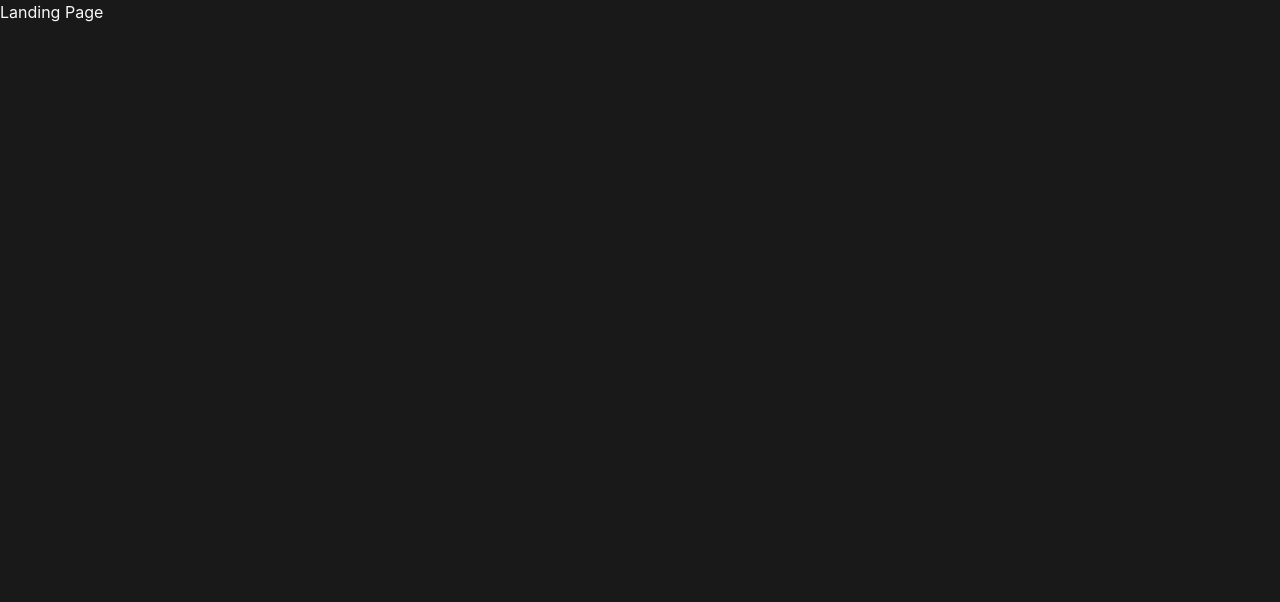
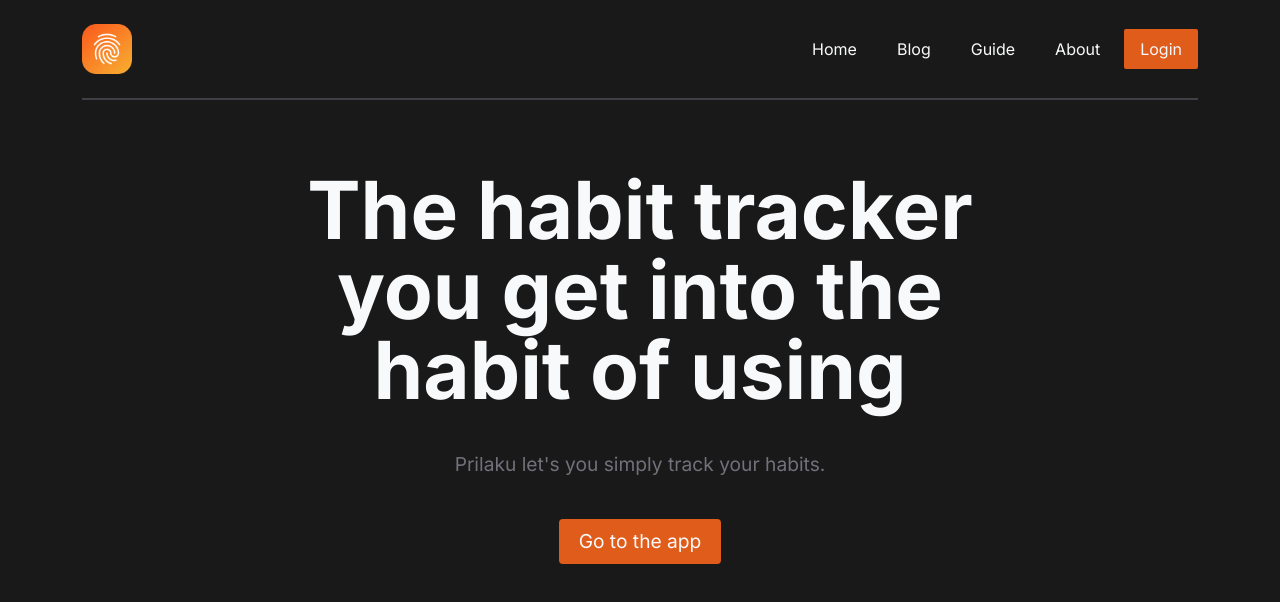
Before and after one commit to wardydev/prilaku-dicoding-capstone, a Next.js app: page / in a window 1280 px wide. Shown: the top 602 px of the page. Built offline with nearby package versions, Linux system fonts and the light colour scheme.

Commit message:
Landing page - hero section

```diff
--- a/pages/index.js
+++ b/pages/index.js
@@ -1,7 +1,33 @@
 import React from "react";
+import Logo from "../src/components/Logo";
 
 const Home = () => {
-  return <div>Landing Page</div>;
+  return (
+    <div className="landing container">
+      <div className="landing__header py-4 d-flex align-items-center justify-content-between">
+        <Logo />
+        <div className="landing__header__nav d-flex gap-2">
+          <a href="#">Home</a>
+          <a href="#">Blog</a>
+          <a href="#">Guide</a>
+          <a href="#">About</a>
+          <a href="#" class="btnLogin">
+            Login
+          </a>
+        </div>
+      </div>
+
+      <div className="landing__hero text-center">
+        <p className="landing__hero__title">
+          The habit tracker you get into the habit of using
+        </p>
+        <p className="landing__hero__subtitle">
+          Prilaku let's you simply track your habits.
+        </p>
+        <a href="#" className="landing__hero__cta">Go to the app</a>
+      </div>
+    </div>
+  );
 };
 
 export default Home;
--- a/styles/globals.css
+++ b/styles/globals.css
@@ -1,3 +1,5 @@
+@import url("https://fonts.googleapis.com/css2?family=Inter:wght@400;500;700&display=swap");
+
 html,
 body {
   background-color: #191919 !important;
@@ -8,7 +10,6 @@ body {
     Ubuntu, Cantarell, Fira Sans, Droid Sans, Helvetica Neue, sans-serif;
   overflow-x: hidden;
   min-height: 100vh;
-
 }
 
 a {
@@ -18,6 +19,7 @@ a {
 
 * {
   box-sizing: border-box;
+  font-family: "Inter";
 }
 
 ion-icon {
@@ -33,21 +35,17 @@ ion-icon {
   line-height: 1.125em;
   padding: 1rem !important;
   border-radius: 12px;
-
 }
 .react-calendar--doubleView {
   width: 700px;
-
 }
 .react-calendar--doubleView .react-calendar__viewContainer {
   display: flex;
   margin: -0.5em;
-
 }
 .react-calendar--doubleView .react-calendar__viewContainer > * {
   width: 50%;
   margin: 0.5em;
-
 }
 .react-calendar,
 .react-calendar *,
@@ -124,7 +122,7 @@ ion-icon {
   background-color: #75757568;
 }
 .react-calendar__tile--now {
-  color: #FF844B !important;
+  color: #ff844b !important;
 }
 .react-calendar__tile--now:enabled:hover,
 .react-calendar__tile--now:enabled:focus {
@@ -147,3 +145,59 @@ ion-icon {
 .react-calendar--selectRange .react-calendar__tile--hover {
   background-color: #e6e6e6;
 }
+
+.landing__header {
+  border-bottom: 2px solid #3f3f46;
+}
+
+.landing__header__nav a {
+  padding: 8px 16px;
+  border-radius: 2px;
+}
+
+.landing__header__nav a:hover {
+  color: #f58349;
+}
+
+.landing__header__nav .btnLogin {
+  background-color: #e05c1a;
+}
+
+.landing__header__nav .btnLogin:hover {
+  color: #fff;
+  background-color: #d44c08;
+}
+
+.landing__hero {
+  display: flex;
+  flex-direction: column;
+  align-items: center;
+  gap: 24px;
+  margin: 70px 0;
+}
+
+.landing__hero > * {
+  max-width: 800px;
+  font-size: 1.2rem;
+}
+
+.landing__hero__title {
+  font-size: 5rem;
+  font-weight: bold;
+  line-height: 1;
+}
+
+.landing__hero__subtitle {
+  color: #71717a;
+}
+
+.landing__hero__cta {
+  background-color: #e05c1a;
+  padding: 8px 20px;
+  border-radius: 4px;
+}
+
+.landing__hero__cta:hover {
+  color: #fff;
+  background-color: #d44c08;
+}
```
